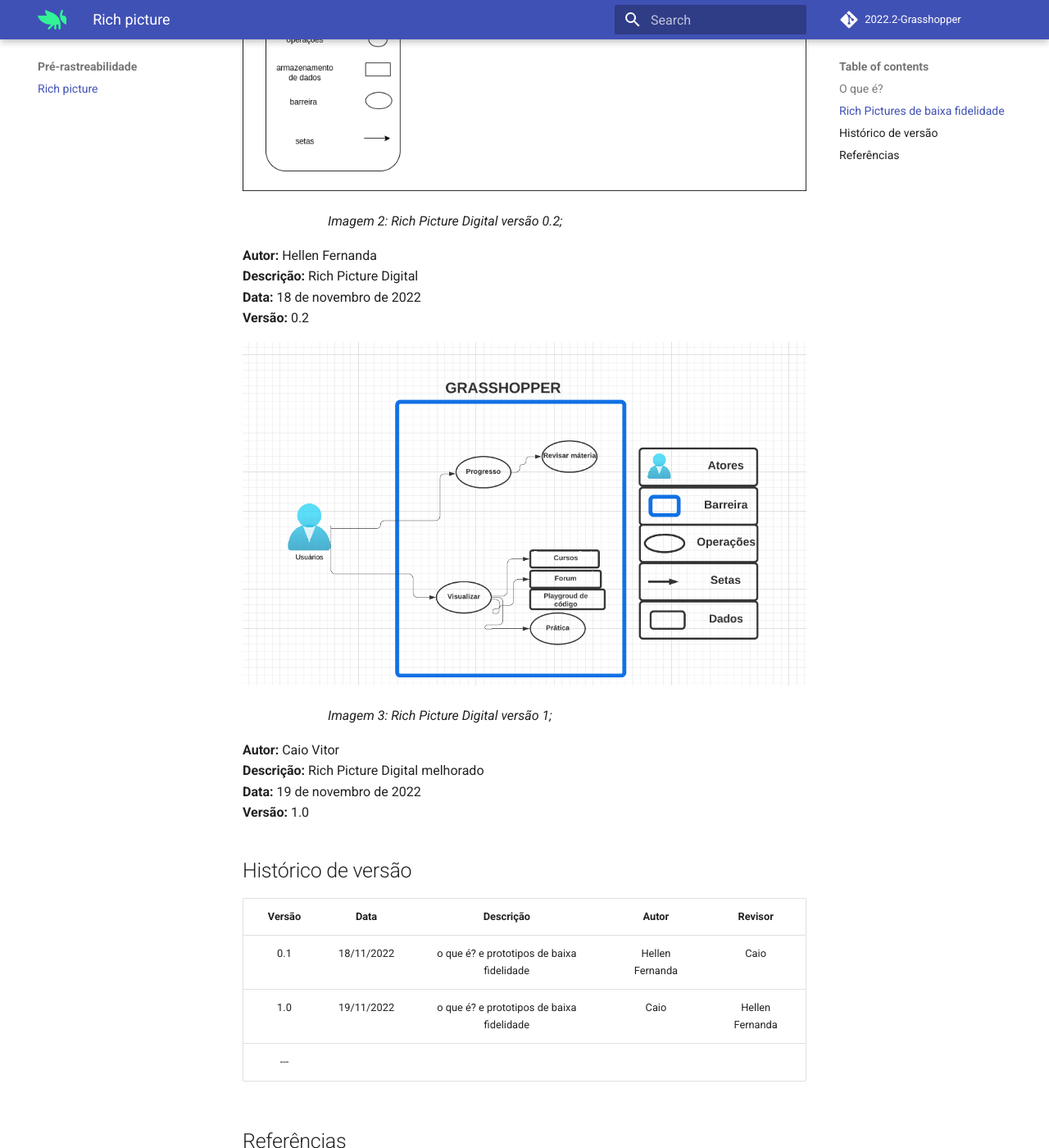
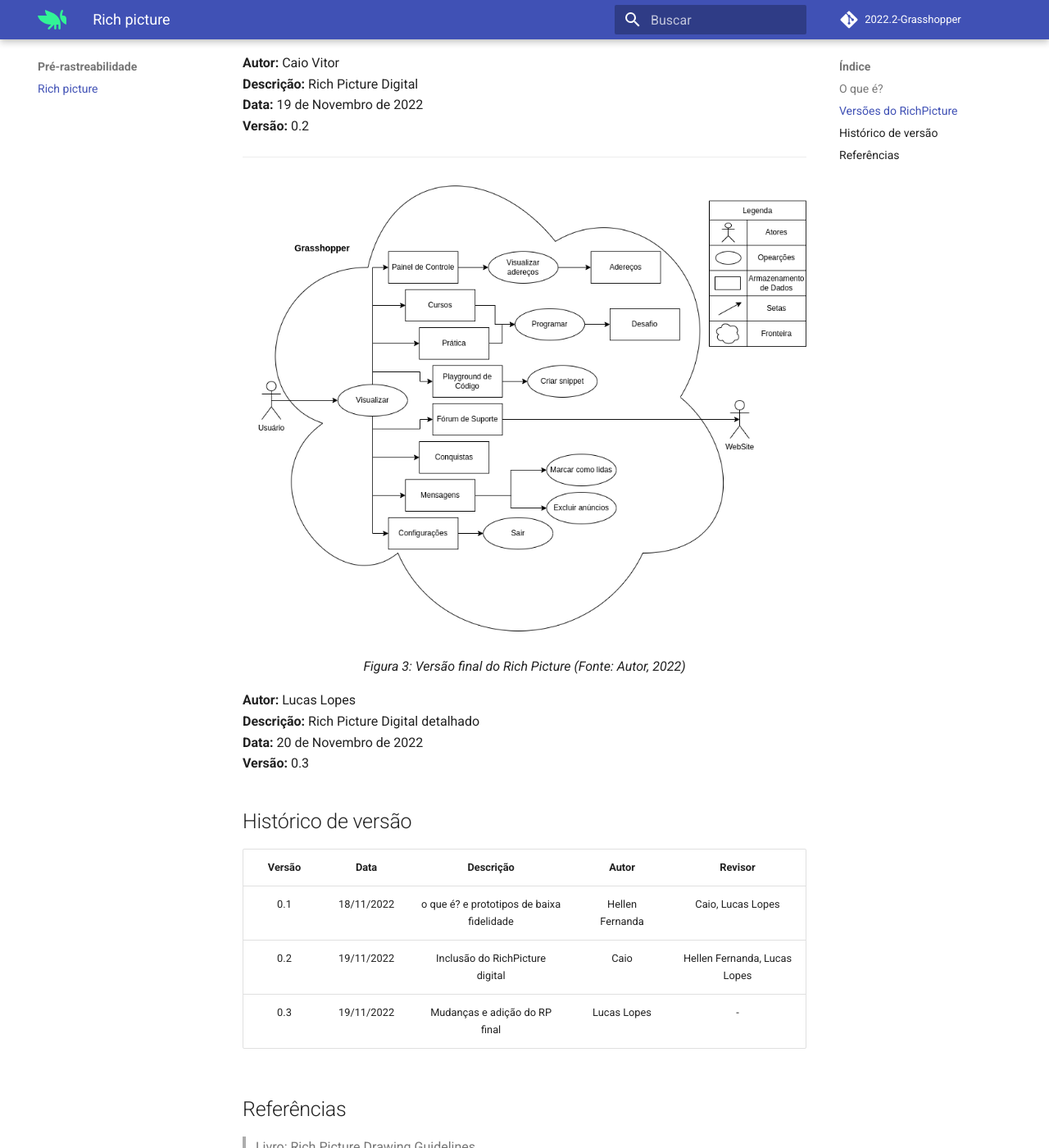
Before and after one commit to Requisitos-de-Software/2022.2-Grasshopper, an MkDocs documentation site: the page built from docs/pre-traceability/richpicture.md, in a window 1280 px wide and 1400 px high, scrolled down 1794 px. Shown: the whole window at 82% size. Built offline with MkDocs 1.6.1 and Material for MkDocs 9.7.7, drawn with Linux system fonts in a browser that asks for light colours; comment, search, counter and statistics services are not loaded; some of the changed text lies outside the part shown.

Commit message:
Mudanças e adição do RP final
Signed-off-by: luclopesr <luclopesr@gmail.com>

```diff
--- a/docs/pre-traceability/richpicture.md
+++ b/docs/pre-traceability/richpicture.md
@@ -11,41 +11,57 @@
 <li>Potenciais problemas e conflitos.</li>
 </ol>
 
-## Rich Pictures de baixa fidelidade
+## Versões do RichPicture
 
 ![RPHellen](./assets/rp1.png)
 
-<figcaption>Imagem 1: Rich Picture Digital versão 0.1;  </figcaption>
+<figcaption>Figura 1: Rich Picture inicial feito à mão (Fonte: Autor, 2022)</figcaption>
 
 **Autor:** Hellen Fernanda </br>
 **Descrição:** Rich Picture Individual </br>
-**Data:** 4 de novembro de 2022 </br>
+**Data:** 4 de Novembro de 2022 </br>
 **Versão:** 0.1
 
-![RPHellen](./assets/rp2.png)
+---
 
-<figcaption>Imagem 2: Rich Picture Digital versão 0.2;  </figcaption>
+<!-- ![RPHellen](./assets/rp2.png)
+
+<figcaption>Figura 2: Rich Picture Digital (Fonte: Autor, 2022)</figcaption>
 
 **Autor:** Hellen Fernanda </br>
 **Descrição:** Rich Picture Digital </br>
-**Data:** 18 de novembro de 2022 </br>
+**Data:** 18 de Novembro de 2022 </br>
 **Versão:** 0.2
+
+--- -->
 
 ![RPHellen](./assets/rp3.png)
 
-<figcaption>Imagem 3: Rich Picture Digital versão 1;  </figcaption>
+<figcaption align="center">Figura 2: Rich Picture Digital (Fonte: Autor, 2022)</figcaption>
 
 **Autor:** Caio Vitor </br>
-**Descrição:** Rich Picture Digital melhorado </br>
-**Data:** 19 de novembro de 2022 </br>
-**Versão:** 1.0
+**Descrição:** Rich Picture Digital</br>
+**Data:** 19 de Novembro de 2022 </br>
+**Versão:** 0.2
+
+---
+
+![RPHellen](./assets/rp4.png)
+
+<figcaption align="center">Figura 3: Versão final do Rich Picture (Fonte: Autor, 2022)</figcaption>
+
+**Autor:** Lucas Lopes</br>
+**Descrição:** Rich Picture Digital detalhado </br>
+**Data:** 20 de Novembro de 2022 </br>
+**Versão:** 0.3
+
+
 ## Histórico de versão
-
 | Versão |    Data    |                 Descrição                 |      Autor      | Revisor |
 | :----: | :--------: | :---------------------------------------: | :-------------: | :-----: |
-|  0.1   | 18/11/2022 | o que é? e prototipos de baixa fidelidade | Hellen Fernanda |  Caio   |
-|  1.0   | 19/11/2022 | o que é? e prototipos de baixa fidelidade | Caio |  Hellen Fernanda   |
----
+|  0.1   | 18/11/2022 | o que é? e prototipos de baixa fidelidade | Hellen Fernanda |  Caio, Lucas Lopes   |
+|  0.2   | 19/11/2022 | Inclusão do RichPicture digital | Caio |  Hellen Fernanda, Lucas Lopes |
+|  0.3   | 19/11/2022 | Mudanças e adição do RP final | Lucas Lopes | - |
 
 ## Referências
 
--- a/mkdocs.yml
+++ b/mkdocs.yml
@@ -5,6 +5,7 @@
 
 theme:
   name: material
+  language: "pt"
   logo: assets/grasshopper.svg
   favicon: assets/fav.png
   palette:
@@ -17,8 +18,8 @@
   - Inicio: index.md
   - Planejamento:
       - Reuniões: planejamento/reunioes.md
+      - Metodologia: planejamento/metodologia.md
       - Ferramentas: planejamento/ferramentas.md
-      - Metodologia: planejamento/metodologia.md
       - Cronograma: planejamento/cronograma.md
       - Aplicativos analisados: planejamento/aplicativos-analisados.md
   - Pré-rastreabilidade:
```
Also changed, not shown: docs/pre-traceability/assets/rp4.png (added).
